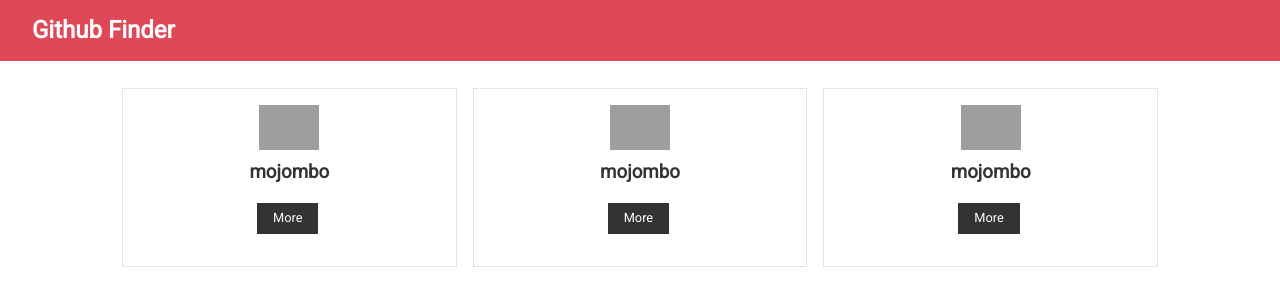
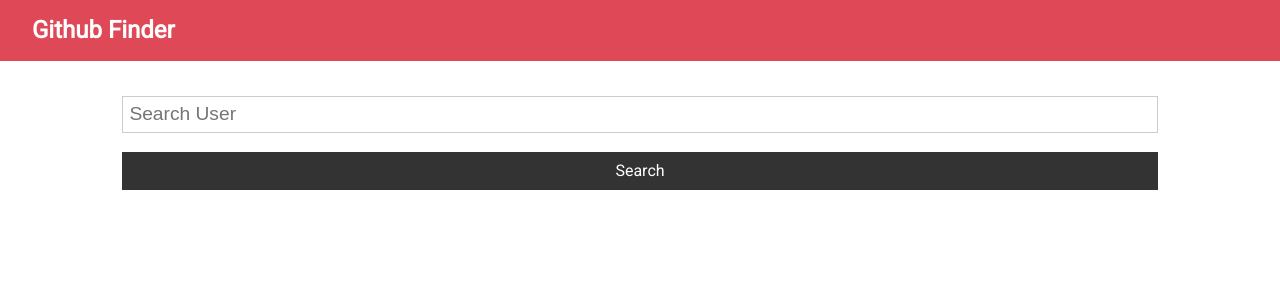
Before and after one commit to forhadhossenbabu/github-finder, a React (Create React App) app: page / in a window 1280 px wide. Shown: the top 306 px of the page. Built offline with nearby package versions, Linux system fonts and the light colour scheme; grey boxes are pictures that could not be loaded.

Commit message:
Passing Props Up & Search

```diff
--- a/package.json
+++ b/package.json
@@ -3,8 +3,10 @@
   "version": "0.1.0",
   "private": true,
   "dependencies": {
+    "axios": "^0.19.0",
     "react": "^16.10.2",
     "react-dom": "^16.10.2",
+    "react-router-dom": "^5.1.2",
     "react-scripts": "3.2.0"
   },
   "scripts": {
--- a/src/App.js
+++ b/src/App.js
@@ -1,17 +1,37 @@
 import React from "react";
+import axios from "axios";
 
 import Navbar from "./components/layout/navbar.component";
 import Users from "./components/users/users.components";
+import Search from "./components/users/search.component";
 
 import "./app.css";
 
 class App extends React.Component {
+  constructor() {
+    super();
+    this.state = {
+      users: [],
+      loading: false
+    };
+  }
+
+  searchUser = async params => {
+    this.setState({ loading: true });
+    const res = await axios.get(
+      `https://api.github.com/search/users?q=${params}&client_id=${process.env.REACT_APP_GITHUB_CLIENT_ID}&client_secret=${process.env.REACT_APP_GITHUB_CLIENT_SECRET}`
+    );
+    this.setState({ users: res.data.items, loading: false });
+  };
+
   render() {
+    const { users, loading } = this.state;
     return (
       <div className="main-app">
         <Navbar title="Github Finder" />
         <div className="container">
-          <Users />
+          <Search searchUser={this.searchUser} />
+          <Users users={users} loading={loading} />
         </div>
       </div>
     );
--- /dev/null
+++ b/src/components/layout/spinner.component.jsx
@@ -0,0 +1,14 @@
+import React from "react";
+import SpinnerImage from "./spinner.gif";
+
+const Spinner = () => (
+  <React.Fragment>
+    <img
+      src={SpinnerImage}
+      alt="spinner"
+      style={{ width: "200px", margin: " auto", display: "block" }}
+    />
+  </React.Fragment>
+);
+
+export default Spinner;
--- /dev/null
+++ b/src/components/users/search.component.jsx
@@ -0,0 +1,40 @@
+import React from "react";
+
+class Search extends React.Component {
+  constructor() {
+    super();
+    this.state = {
+      text: ""
+    };
+  }
+
+  handleChange = e => this.setState({ [e.target.name]: e.target.value });
+
+  handleSubmit = e => {
+    const { text } = this.state;
+    e.preventDefault();
+    this.props.searchUser(text);
+  };
+
+  render() {
+    return (
+      <div>
+        <form className="search" onSubmit={this.handleSubmit}>
+          <input
+            type="text"
+            name="text"
+            placeholder="Search User"
+            onChange={this.handleChange}
+          />
+          <input
+            type="submit"
+            value="Search"
+            className="btn btn-dark btn-block"
+          />
+        </form>
+      </div>
+    );
+  }
+}
+
+export default Search;
--- a/src/components/users/user-item.component.jsx
+++ b/src/components/users/user-item.component.jsx
@@ -1,8 +1,9 @@
 import React from "react";
 
-const UserItem = ({ avater_url, login, html_url }) => (
+const UserItem = ({ avatar_url, html_url, login }) => {
+  return (
     <div className="card text-center">
-    <img src={avater_url} alt="github" style={{ width: "60px" }} />
+      <img src={avatar_url} alt="github" style={{ width: "60px" }} />
       <h3>{login}</h3>
 
       <div>
@@ -12,5 +13,6 @@ const UserItem = ({ avater_url, login, html_url }) => (
       </div>
     </div>
   );
+};
 
 export default UserItem;
--- a/src/components/users/users.components.jsx
+++ b/src/components/users/users.components.jsx
@@ -1,42 +1,20 @@
 import React from "react";
+import Spinner from "../layout/spinner.component";
 import UserItem from "./user-item.component";
 
-class Users extends React.Component {
-  constructor() {
-    super();
-    this.state = {
-      users: [
-        {
-          id: "id",
-          login: "mojombo",
-          avater_url: "https://avatars0.githubusercontent.com/u/1?v=4",
-          html_url: "https://github.com/mojombo"
-        },
-        {
-          id: "id",
-          login: "mojombo",
-          avater_url: "https://avatars0.githubusercontent.com/u/1?v=4",
-          html_url: "https://github.com/mojombo"
-        },
-        {
-          id: "id",
-          login: "mojombo",
-          avater_url: "https://avatars0.githubusercontent.com/u/1?v=4",
-          html_url: "https://github.com/mojombo"
-        }
-      ]
-    };
-  }
-  render() {
+const Users = ({ users, loading }) => {
+  if (loading) {
+    return <Spinner />;
+  } else {
     return (
       <div style={userStyle}>
-        {this.state.users.map((user, idx) => (
+        {users.map((user, idx) => (
           <UserItem {...user} key={idx} />
         ))}
       </div>
     );
   }
-}
+};
 
 const userStyle = {
   display: "grid",
```
Also changed, not shown: src/components/layout/spinner.gif (added), 1 other file (tests, documents, lock files or other folders). Lines whose indentation alone changed are shown as unchanged.
